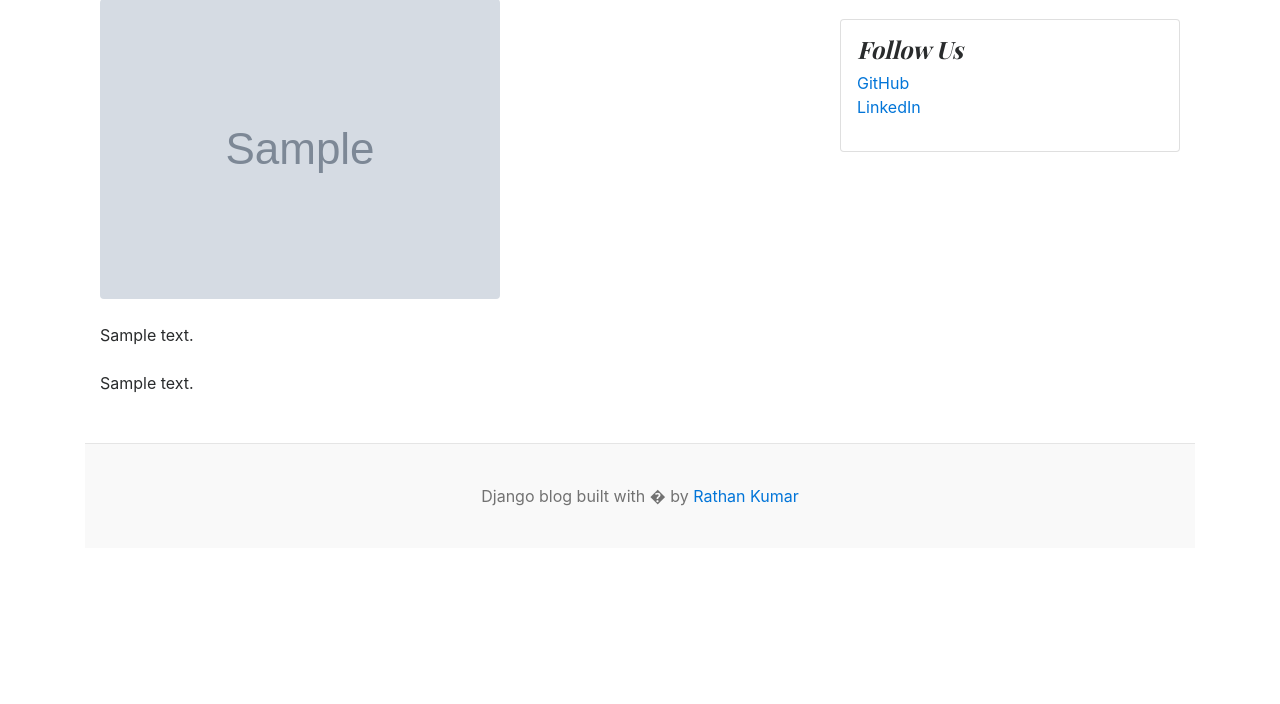
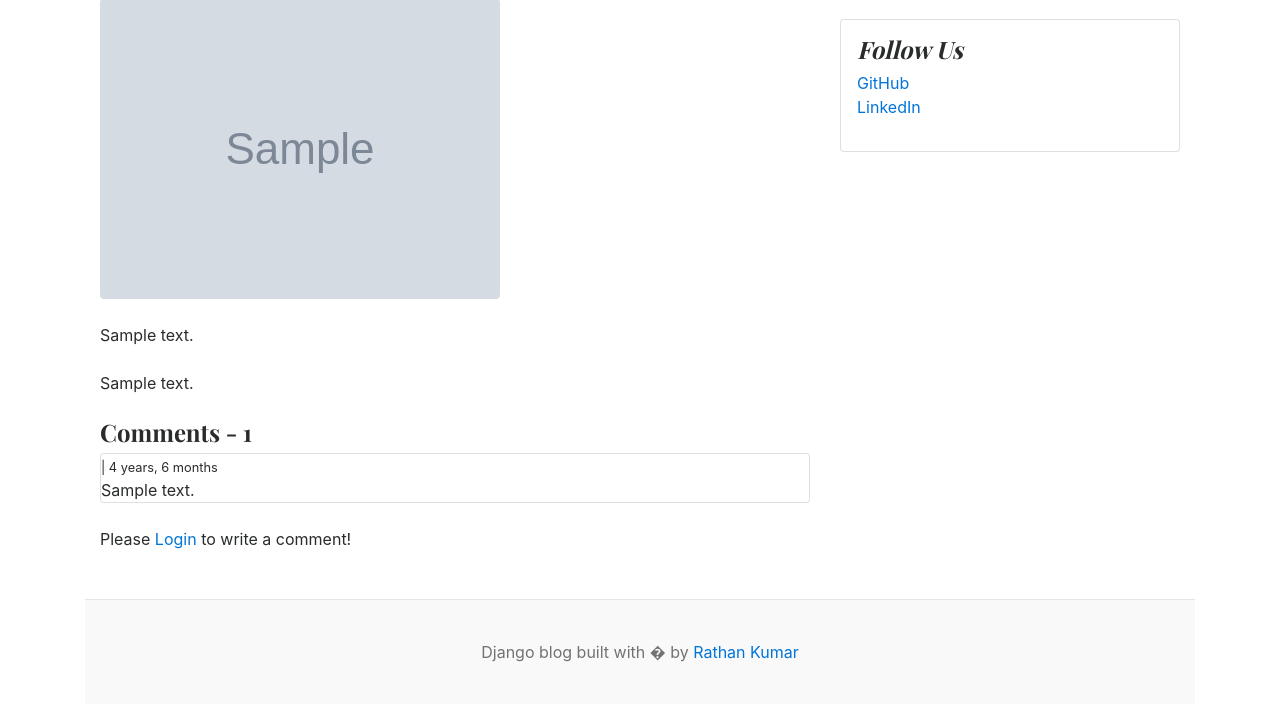
Before and after one commit to CL0001/Django_Blog, a Django app: template templates/blogs.html in a window 1280 px wide. Shown: the part 284-988 px from the top of the page. Before the commit the page ends 790 px from the top, so only its background shows below. Run offline with Django 5.2, Linux system fonts and the light colour scheme; tables that the repository leaves empty hold one stand-in row (values such as "Sample post"); the template is opened without the code that fills it: values that come from a table or form of the project are taken from there, most other values are stand-ins (such as "Sample title", 1, 10 or a date in 2020); grey boxes marked "Sample" are stand-in pictures; data that the repository does not hold is empty.

Commit message:
comment feature

```diff
--- a/blogs/admin.py
+++ b/blogs/admin.py
@@ -1,5 +1,5 @@
 from django.contrib import admin
-from .models import Category, Blog
+from .models import Category, Blog, Comment
 
 class BlogAdmin(admin.ModelAdmin):
     prepopulated_fields = {'slug' : ('title',)}
@@ -9,3 +9,4 @@ class BlogAdmin(admin.ModelAdmin):
 
 admin.site.register(Category)
 admin.site.register(Blog, BlogAdmin)
+admin.site.register(Comment)
--- a/blogs/models.py
+++ b/blogs/models.py
@@ -30,3 +30,13 @@ class Blog(models.Model):
 
     def __str__(self):
         return self.title
+
+class Comment(models.Model):
+    user = models.ForeignKey(User, on_delete=models.CASCADE)
+    blog = models.ForeignKey(Blog, on_delete=models.CASCADE)
+    comment = models.TextField(max_length=250)
+    created_at = models.DateTimeField(auto_now_add=True)
+    updated_at = models.DateTimeField(auto_now=True)
+
+    def __str__(self):
+        return self.comment
--- a/templates/blogs.html
+++ b/templates/blogs.html
@@ -27,7 +27,38 @@
                 <section class="mb-5">
                     <p class="fs-5 mb-4">{{ blog.short_description }}</p>
                     <p class="fs-5 mb-4">{{ blog.blog_body }}</p>
-                    </section>
+
+                    <h4>Comments - {{ comment_count }}</h4>
+                    {% if comments %}
+                    {% for comment in comments %}
+                    <div class="card mt-2">
+                        <div class="card-body">
+                            <span>
+                                <small>{{ user.username }}</small>
+                                <small> | {{ comment.created_at | timesince }}</small>
+                            </span>
+                            <p class="card-text mt-0">{{ comment }}</p>
+                        </div>
+                    </div>
+                    {% endfor %}
+                    {% else %}
+                    <p>No comments</p>
+                    {% endif %}
+                    <br>
+                    <div class="form-group">
+                        {% if user.is_authenticated %}
+                        <form action="" method="post">
+                            {% csrf_token %}
+                            <div class="form-group">
+                                <textarea name="comment" cols="30" rows="5" class="form-control"></textarea>
+                                <input type="submit" value="submit" class="btn btn-primary mt-2">
+                            </div>
+                        </form>
+                        {% else %}
+                        <p>Please <a href="{% url 'login' %}">Login</a> to write a comment!</p>
+                        {% endif %}
+                    </div>
+                </section>
             </article>
         </div>
         <!-- Side widgets-->
```
Also changed, not shown: blogs/views.py (+14 -1 lines), blogs/migrations/0004_comment.py (added), blogs/migrations/0005_delete_comment.py (added), blogs/migrations/0006_comment.py (added).
